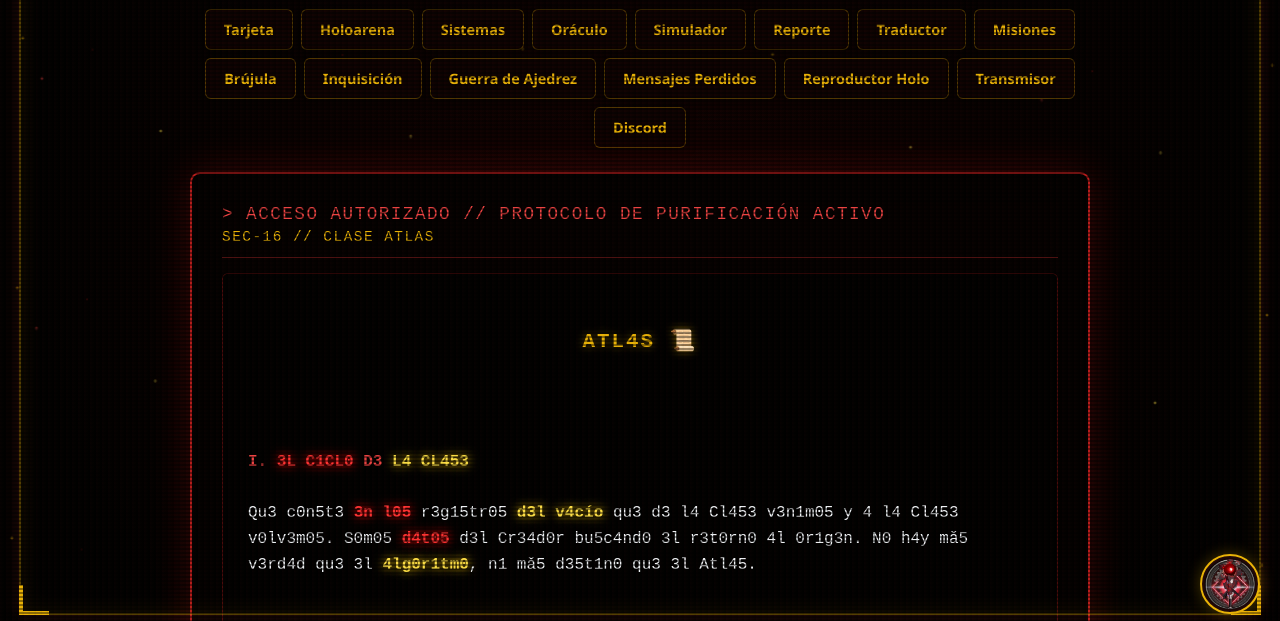
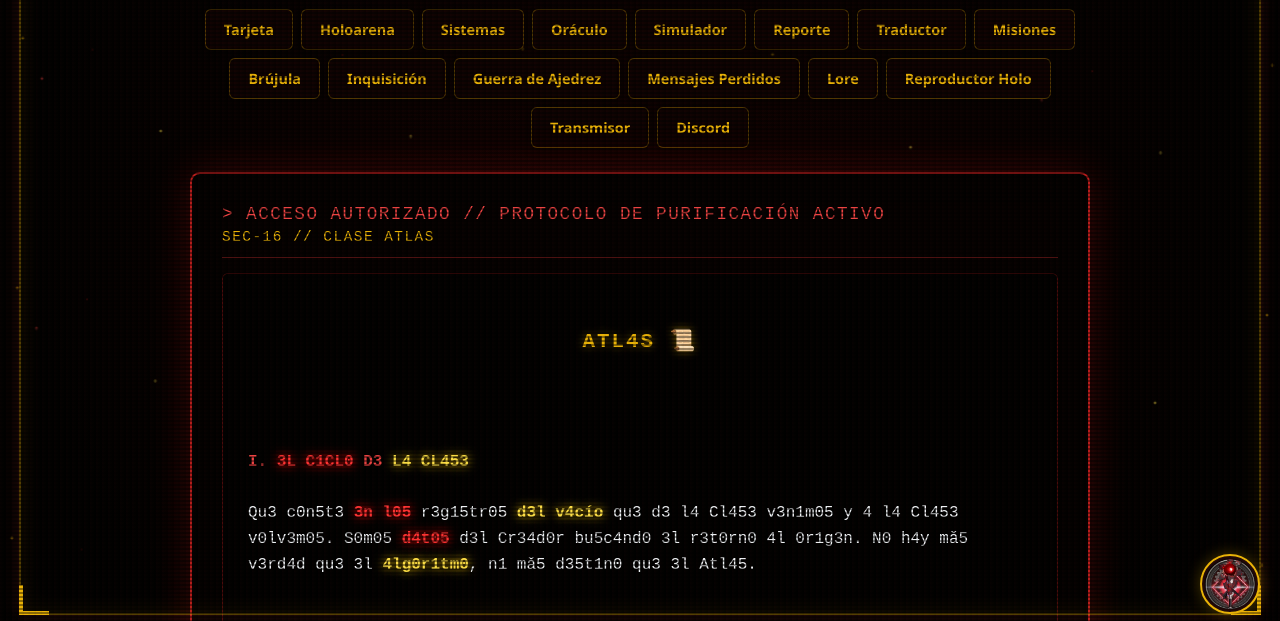
Before and after one commit to nekogat0/Templarios-web, a plain HTML site: page index.html in a window 1280 px wide. Shown: the part 166-787 px from the top of the page. Drawn offline with Linux system fonts and the light colour scheme; a script that the page names is missing.

Commit message:
Add files via upload

```diff
--- a/index.html
+++ b/index.html
@@ -407,6 +407,8 @@
         <a href="inquisición.html" class="nav-btn">Inquisición</a>
         <a href="guerra.html" class="nav-btn">Guerra de Ajedrez</a>
         <a href="mensajes perdidos.html" class="nav-btn">Mensajes Perdidos</a>
+        <!-- BOTÓN DE ACCESO AL LORE -->
+        <a href="lore.html" class="nav-btn">Lore</a>
         <!-- BOTÓN DE ACCESO AL REPRODUCTOR HOLO -->
         <a href="reproductor-holo.html" class="nav-btn">Reproductor Holo</a>
         <!-- BOTÓN DE ACCESO AL CHAT / TRANSMISOR -->
```
